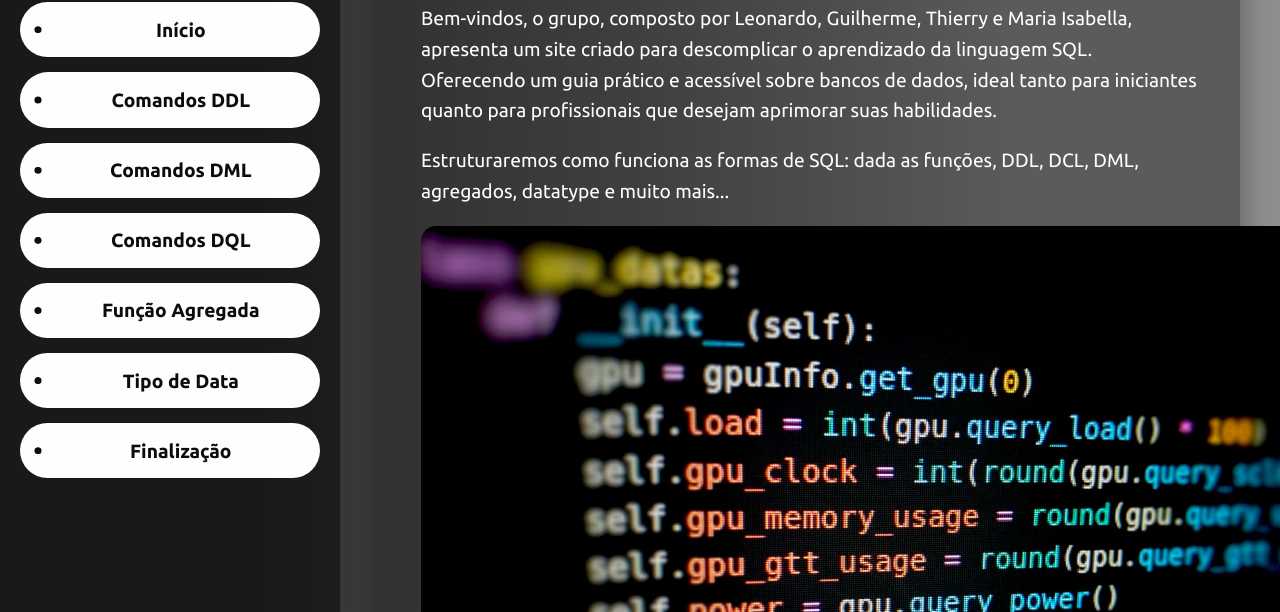
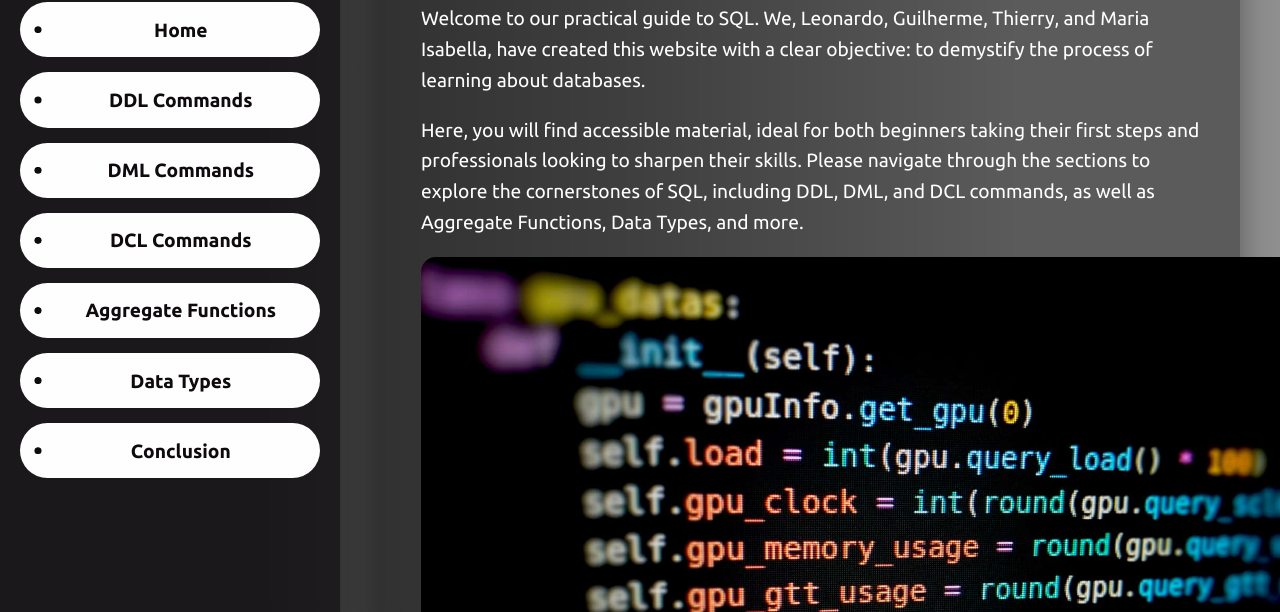
Before and after one commit to Italo-makerspace/SQL-Guide, a plain HTML site: page index.html in a window 1280 px wide. Shown: the part 188-800 px from the top of the page. Drawn offline with Linux system fonts and the light colour scheme.

Commit message:
index.html

```diff
--- a/index.html
+++ b/index.html
@@ -1,5 +1,5 @@
 <!DOCTYPE html>
-<html lang="pt-br">
+<html lang="en">
 <head>
     <meta charset="UTF-8">
     <meta name="viewport" content="width=device-width, initial-scale=1.0">
@@ -14,37 +14,36 @@
     <nav class="sidebar">
         <img src="img/Design sem nome.png" alt="MySQL" width="300" >
         <a href="index.html">
-            <button>Início</button>
+            <button>Home</button>
         </a>
         <a href="index-DDL.html">
-            <button>Comandos DDL</button>
+            <button>DDL Commands</button>
         </a>
         <a href="index-DML.html">
-            <button>Comandos DML</button>
+            <button>DML Commands</button>
         </a>
         <a href="index-DCL.html">
-            <button>Comandos DQL</button>
+            <button>DCL Commands</button>
         </a>
         <a href="index-function.html">
-            <button>Função Agregada</button>
+            <button>Aggregate Functions</button>
         </a>
         <a href="index-Datatype.html">
-            <button>Tipo de Data</button>
+            <button>Data Types</button>
         </a>
         <a href="index-final.html">
-            <button>Finalização</button>
+            <button>Conclusion</button>
         </a>
-
     </nav>
 
     <main class="content">
         <div class="overlay">
-            <h1>Guia de SQL</h1>
+            <h1>A Practical Guide to SQL</h1>
             <p>
-                Bem-vindos, o grupo, composto por Leonardo, Guilherme, Thierry e Maria Isabella, apresenta um site criado para descomplicar o aprendizado da linguagem SQL. Oferecendo um guia prático e acessível sobre bancos de dados, ideal tanto para iniciantes quanto para profissionais que desejam aprimorar suas habilidades.
+                Welcome to our practical guide to SQL. We, Leonardo, Guilherme, Thierry, and Maria Isabella, have created this website with a clear objective: to demystify the process of learning about databases.
             </p>
             <p>
-                Estruturaremos como funciona as formas de SQL: dada as funções, DDL, DCL, DML, agregados, datatype e muito mais...
+                Here, you will find accessible material, ideal for both beginners taking their first steps and professionals looking to sharpen their skills. Please navigate through the sections to explore the cornerstones of SQL, including DDL, DML, and DCL commands, as well as Aggregate Functions, Data Types, and more.
             </p>
             <img src="img/coding-background-9izlympnd0ovmpli.jpg" alt="SQL" width="1000">
         </div>
```
